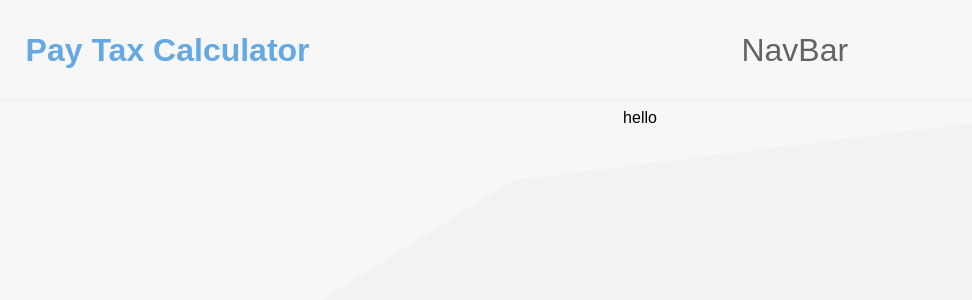
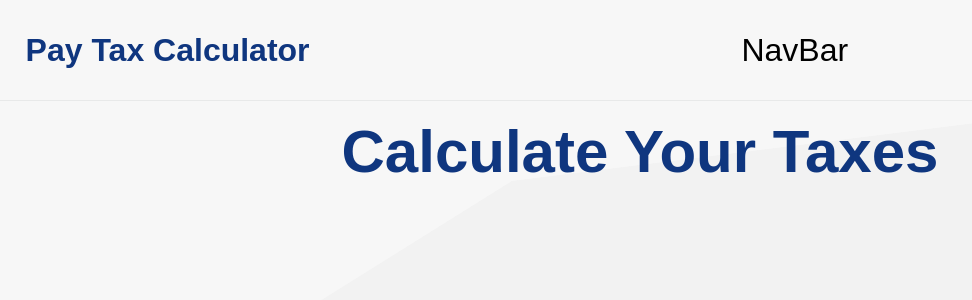
Before and after one commit to EdAncerys/ReactTCAppUK, a React (Create React App) app: page / in a window 1280 px wide. Shown: the top 300 px of the page, without its empty margins (0-972 px from the left). Built offline with nearby package versions, Linux system fonts and the light colour scheme; a web font is replaced by a local one.

Commit message:
Add header and amment css - user not able to select any content from UI

```diff
--- a/src/App.js
+++ b/src/App.js
@@ -12,5 +12,7 @@ export default function App({ props }) {
 }
 
 const styles = {
-  container: {},
+  container: {
+    userSelect: 'none',
+  },
 };
--- a/src/components/FrontPageContent.jsx
+++ b/src/components/FrontPageContent.jsx
@@ -5,8 +5,8 @@ import colors from '../config/colors';
 export default function FrontPageContent({ props }) {
   return (
     <div style={styles.container}>
-      <div style={styles.content}>hello</div>
-      <div style={styles.shape}>hello</div>
+      <div style={styles.mainHeader}>Calculate Your Taxes</div>
+      <div style={styles.backgroundShape}></div>
     </div>
   );
 }
@@ -16,11 +16,15 @@ const styles = {
     display: 'grid',
     justifyContent: 'center',
     width: '100%',
+    height: '100vh',
   },
-  content: {
-    paddingTop: '1vh',
+  mainHeader: {
+    margin: '2vh auto',
+    fontSize: `60px`,
+    fontWeight: '800',
+    color: `${colors.primary}`,
   },
-  shape: {
+  backgroundShape: {
     position: 'absolute',
     opacity: '0.4',
     backgroundColor: `${colors.silver}`,
--- a/src/components/NavigationBar.jsx
+++ b/src/components/NavigationBar.jsx
@@ -22,7 +22,6 @@ const styles = {
     height: '100px',
     backgroundColor: `${colors.white}`,
     borderBottom: `1px solid ${colors.silver}`,
-    opacity: '0.6',
     fontSize: '4vh',
     userSelect: 'none',
     cursor: 'default',
@@ -30,7 +29,7 @@ const styles = {
   },
   logo: {
     marginLeft: '2vw',
-    color: '#0275d8',
+    color: `${colors.primary}`,
     fontWeight: '800',
   },
 };
--- a/src/config/colors.jsx
+++ b/src/config/colors.jsx
@@ -1,4 +1,6 @@
 export default {
+  primary: '#0f367f',
+  secondary: '#0f367f',
   black: '#292b2c',
   silver: '#e8e9e9',
   white: '#f7f7f7',
```
